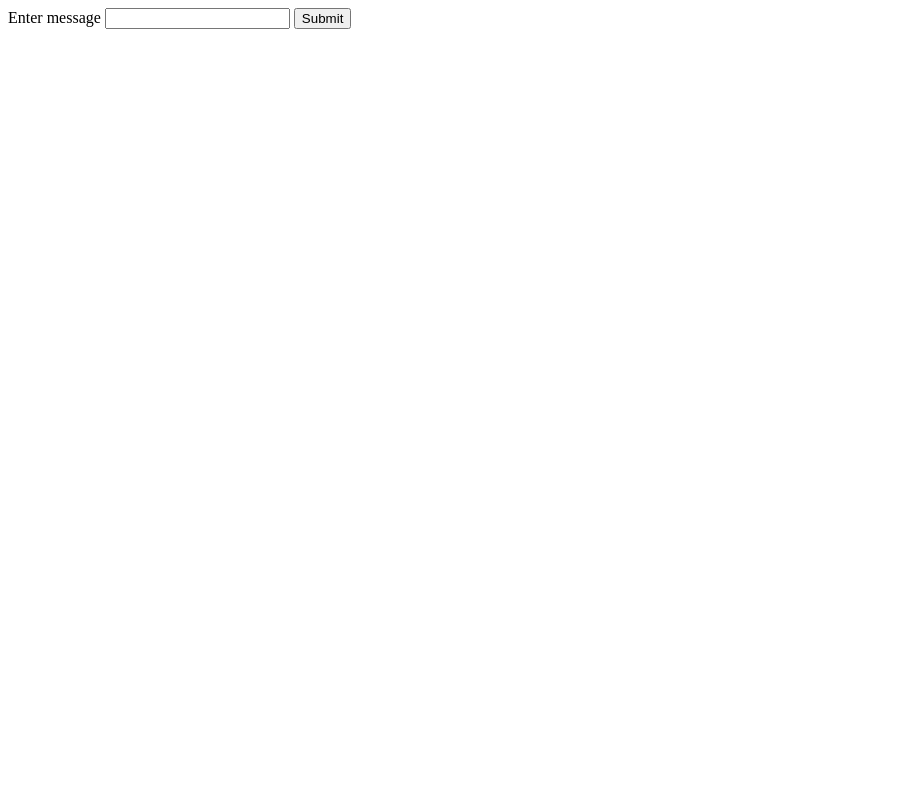
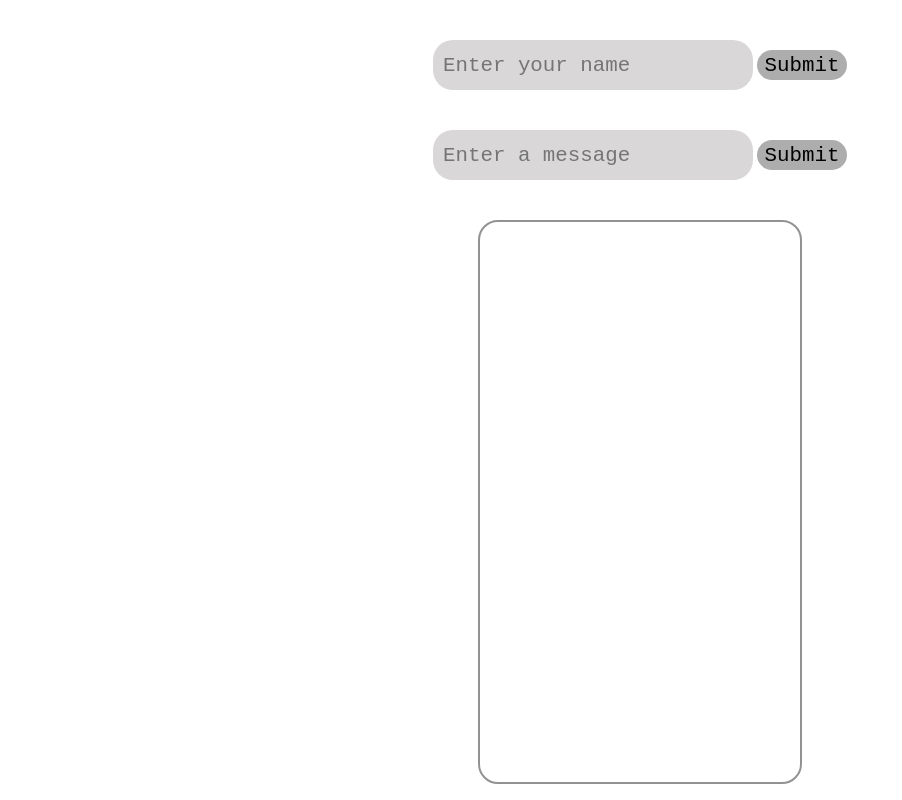
Before and after one commit to alejandroc0de/thinkofu, a plain HTML site: page index.html in a window 1280 px wide. Shown: the whole page, without its empty margins (0-902 px from the left). Drawn offline with Linux system fonts and the light colour scheme; no server answers.

Commit message:
Names are setup to the chatbox, it is retreiving names and chat messages. We fixed the css layout and other bugs

```diff
--- a/index.html
+++ b/index.html
@@ -8,8 +8,15 @@
 </head>
 <body>
     <div id="mainPage">
-        <label for="">Enter message</label>
-        <input id="messageInput" type="Message">
+
+        <div class="askName">
+            <input id="nameGiven" type="text" placeholder="Enter your name" >
+            <button id="submitName">Submit</button>
+        </div>
+
+
+        <label for=""></label>
+        <input id="messageInput" type="text" placeholder="Enter a message">
         <button id="botonSubmit">Submit</button>
     </div>
 
--- a/index.js
+++ b/index.js
@@ -37,13 +37,19 @@ const db = getFirestore(app);
 
 //---------------------- M ------------------------------------
 let clienteID;
+let clienteName;
+let askNameEle;
 
 setUpListenerSnapshot()
 clienteIdCheck()
+showInputName()
 
-
+const submitNameBoton = document.getElementById("submitName")
+submitNameBoton.addEventListener("click", getName)
 const botonSubmit = document.getElementById("botonSubmit")
 botonSubmit.addEventListener("click", sendMessage)
+const chatDiv = document.getElementById("chat")
+chatDiv.scrollTop = chatDiv.scrollHeight;
 
 
 function clienteIdCheck(){
@@ -64,13 +70,35 @@ async function sendMessage(){
     }
     let timenow = Date.now()
     await addDoc(collection(db,"messages"),{
+        "nameClient" : clienteName,
         "text" : messageSent.value,
         "userId" : String(clienteID),
         "timestamp" : timenow
     })
     document.getElementById("messageInput").value =""
+}
 
+function getName(){
+    let nameGiven = document.getElementById("nameGiven").value
+    console.log(nameGiven)
+    if(nameGiven == null || nameGiven == ""){
+        return
+    }else{
+        clienteName = nameGiven
+        localStorage.setItem("userName", clienteName)
+        askNameEle.classList.remove("show")
+    }
 }
+
+function showInputName(){
+    if(localStorage.getItem("userName")==null){
+        askNameEle = document.querySelector(".askName")
+        askNameEle.classList.add("show")
+    }else{
+        clienteName = localStorage.getItem("userName")
+    }
+}
+
 
 
 function setUpListenerSnapshot(){
@@ -78,7 +106,7 @@ function setUpListenerSnapshot(){
     snapshot.docChanges().forEach(change => {
         if (change.type === "added"){
             let msg = document.createElement("p")
-            msg.textContent = `> ${change.doc.data().text}`
+            msg.textContent = `${change.doc.data().nameClient}: ${change.doc.data().text}`
             document.getElementById("chat").appendChild(msg)
         }
     });
--- a/style.css
+++ b/style.css
@@ -0,0 +1,55 @@
+body{
+    display: flex;
+    flex-direction: column;
+    align-items: center;
+    justify-content: center;
+    margin: 0;
+}
+
+
+#nameGiven,#messageInput{
+    margin-top: 40px;
+    width: 300px;
+    height: 30px;
+    background-color: rgb(217, 215, 215);
+    border-radius: 20px;
+    border: none;
+    padding: 10px;
+    font-size: 1.3rem;
+    font-family: monospace;
+}
+
+#botonSubmit,#submitName{
+    width: 90px;
+    height: 30px;
+    border-radius: 20px;
+    border: none;
+    background-color: rgb(174, 173, 173);
+    font-size: 1.3rem;
+    font-family: monospace;
+}
+
+#chat{
+    margin-top: 40px;
+    display: flex;
+    flex-direction: column;
+    border: 2px solid rgba(0, 0, 0, 0.426);
+    height: 70vh;
+    width: 40vh;
+    overflow-y: scroll;
+    border-radius: 20px;
+}
+
+#chat p{
+    font-family: monospace;
+    margin: 10px 10px;
+    font-size: 1rem;
+}
+
+
+.askName{
+    display: none;
+}
+.askName.show{
+    display: block;
+}
```
